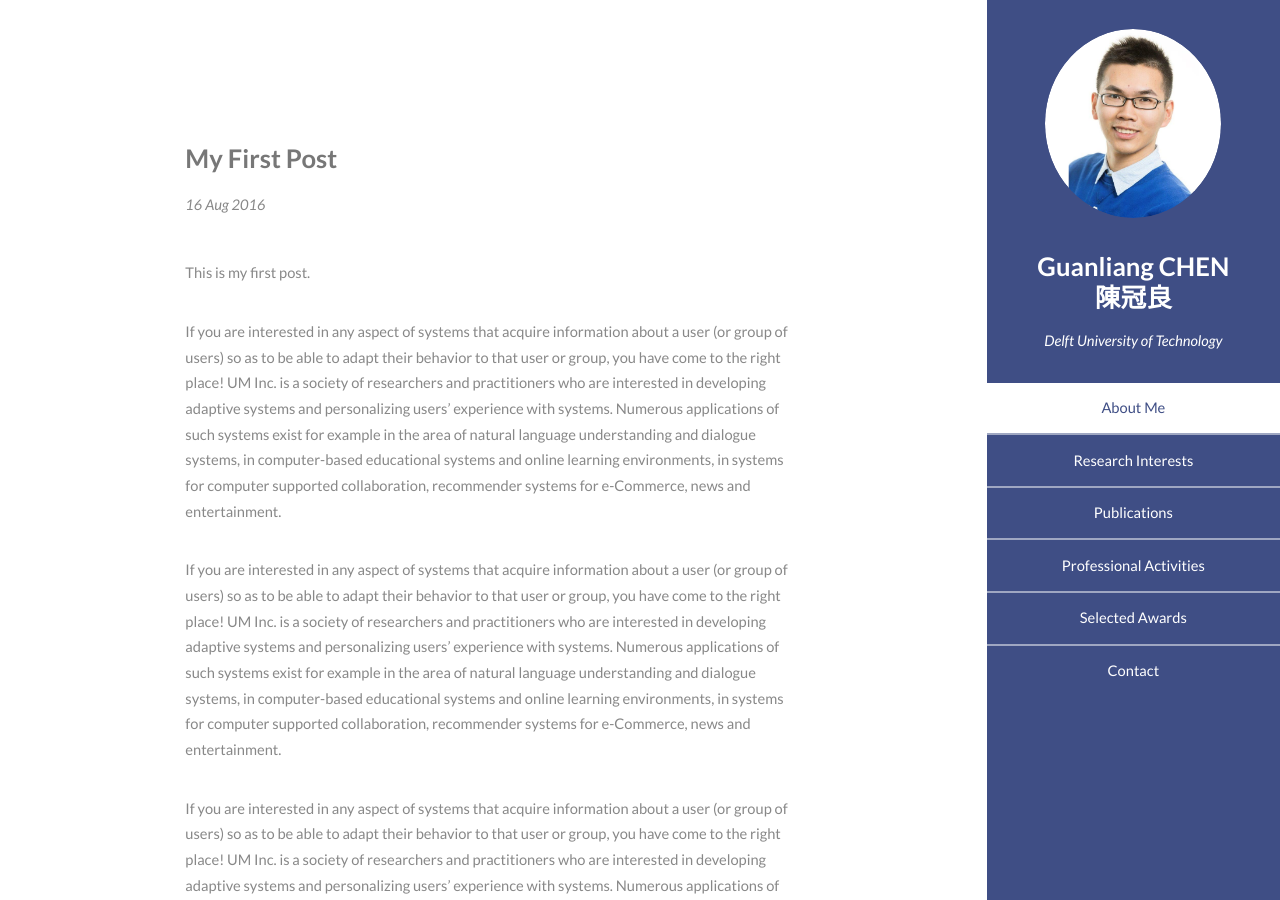
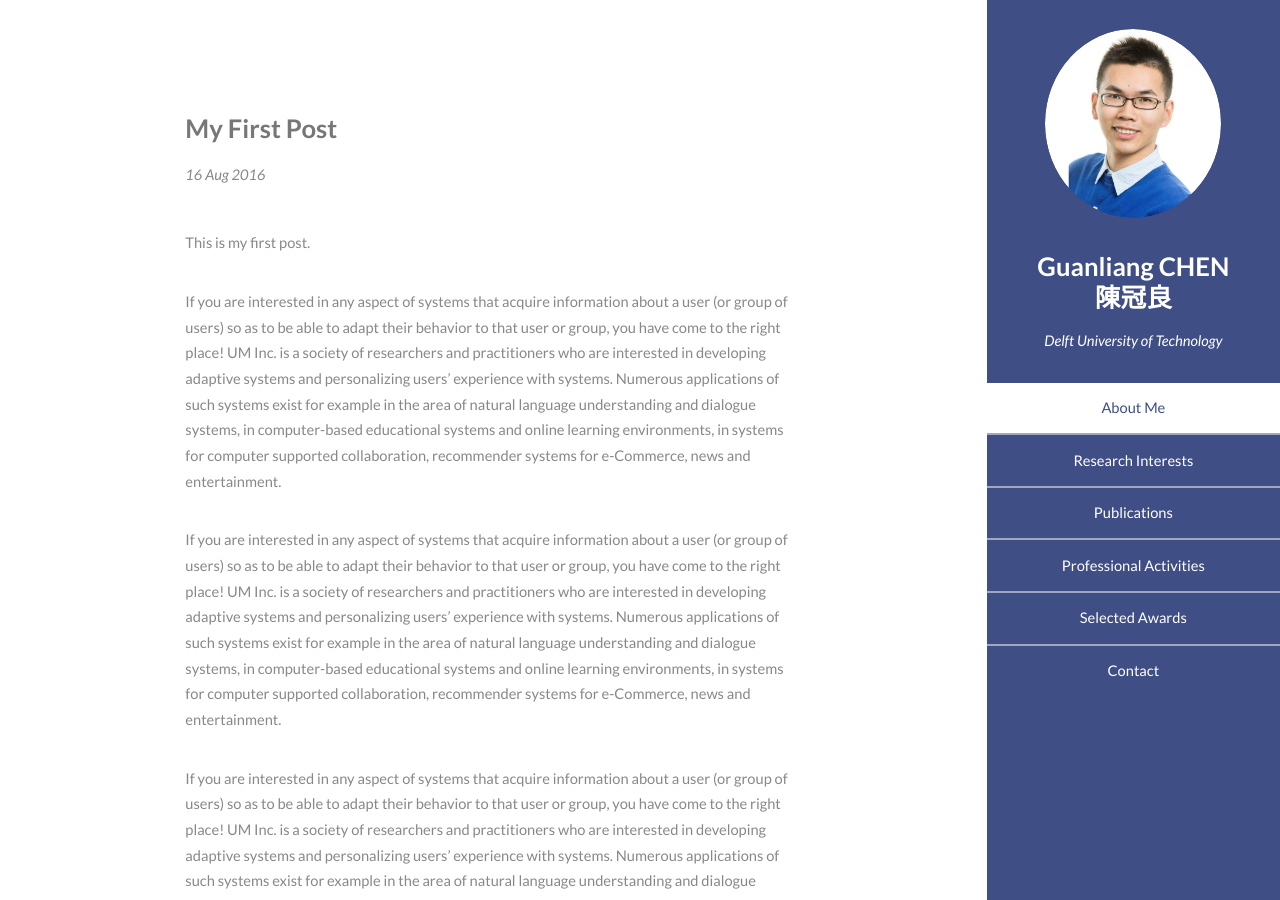
Before and after one commit to AngusGLChen/__angusglchen.github.io, a Jekyll site: the page built from _posts/2016-08-16-My-First-Post.md, in a window 1280 px wide and 900 px high. Built offline with Jekyll 4.4.1, drawn with Linux system fonts in a browser that asks for light colours.

Commit message:
Aug 16, 2016

```diff
--- a/_layouts/post.html
+++ b/_layouts/post.html
@@ -2,9 +2,9 @@
 layout: default
 ---
 
-<h3  style="padding:80px 0 0 0">{{ page.title }}</h3>
+<h3  style="padding:50px 0 0 0">{{ page.title }}</h3>
 <p class="meta" style="padding: 0 0 10px 0;font-style:italic;">{{page.date | date_to_string}}</p>
 
-<div class="post" style="padding: 0 0 30px 0">
+<div class="post" style="padding: 0 0 80px 0">
   {{ content }}
 </div
```
